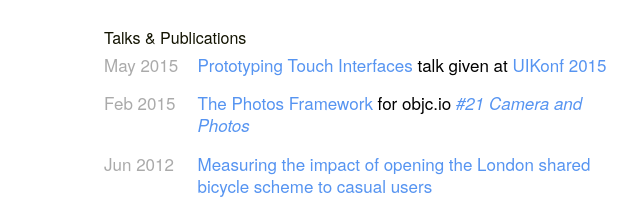
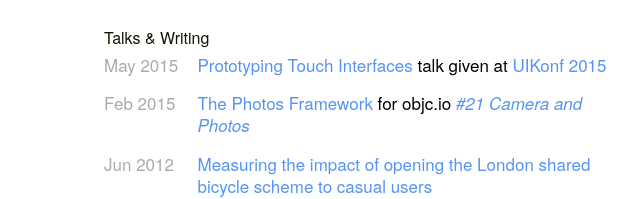
Before and after one commit to saniul/saniul.github.io, a plain HTML site: page index.html in a window 1280 px wide. Shown: the part 505-704 px from the top of the page, 536-1176 px from the left. Drawn offline with nearby package versions, Linux system fonts and the light colour scheme.

Commit message:
Update index.html

```diff
--- a/index.html
+++ b/index.html
@@ -111,7 +111,7 @@ ga('send', 'pageview');
 				</div>
 		</section>
 		<section id="publications">
-			<h2>Talks &amp; Publications</h2>
+			<h2>Talks &amp; Writing</h2>
 			<div>
 				<div class="overhang date">May 2015</div>
 				<div class="description">
```
